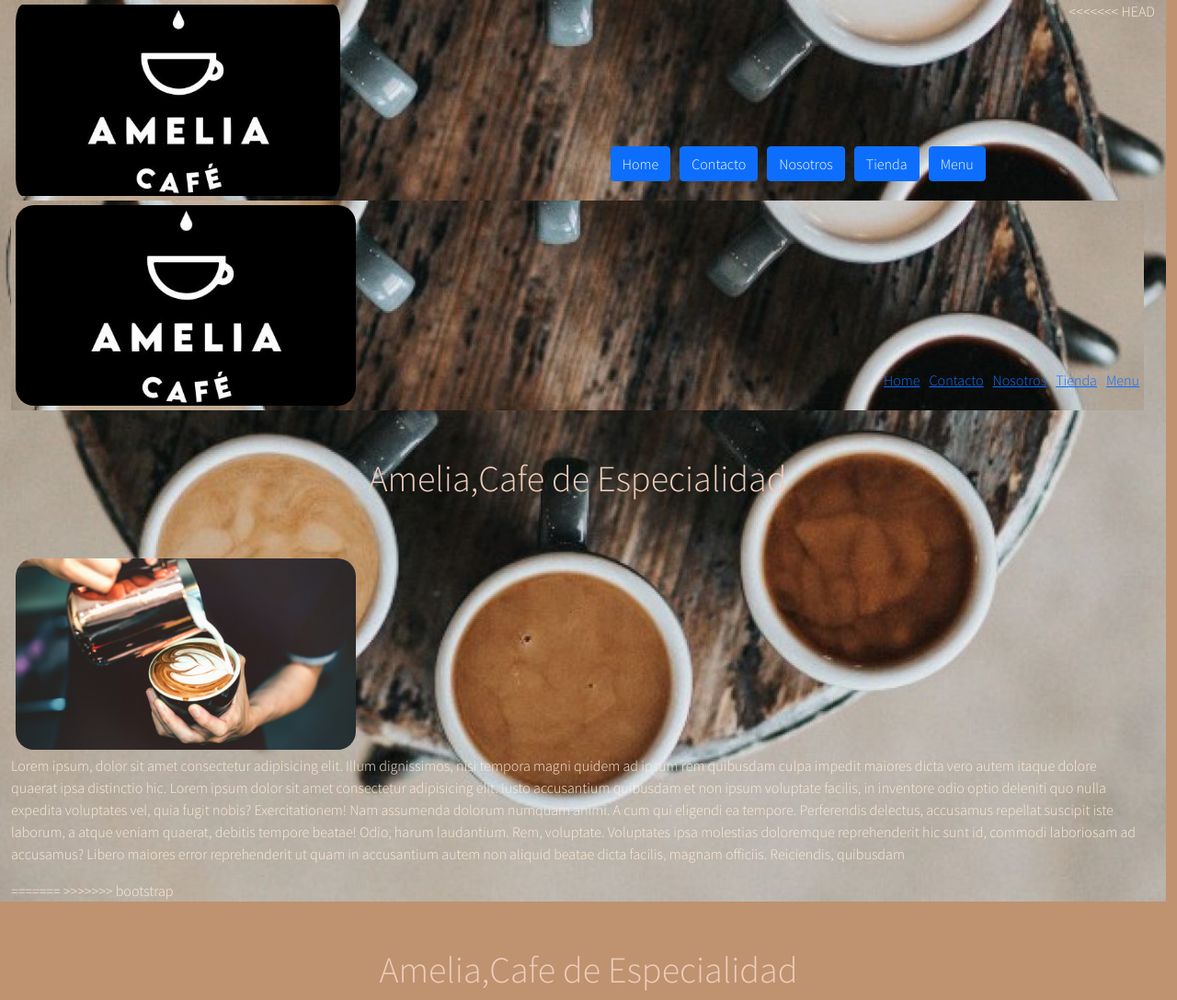
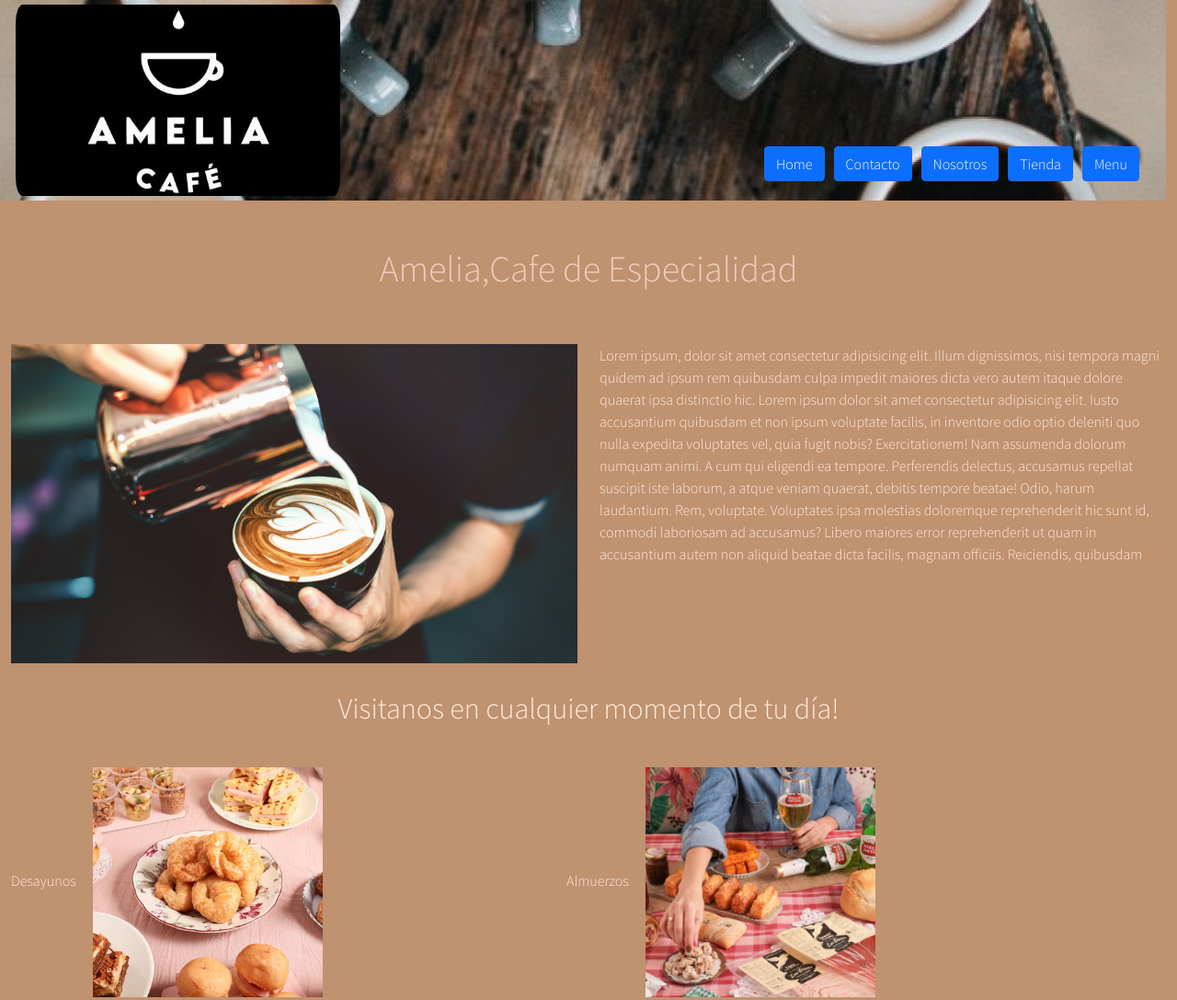
Before and after one commit to Agosvocero/ameliaCafe, a plain HTML site: page index.html in a window 1280 px wide. Shown: the top 1087 px of the page at 92% size. Drawn offline with nearby package versions, Linux system fonts and the light colour scheme.

Commit message:
modificacion a bootstrap

```diff
--- a/index.html
+++ b/index.html
@@ -30,40 +30,8 @@
         </nav>
 
 
-<<<<<<< HEAD
-</head>
-<body>
-  <div class="contenedor">
-  <!-- Comienza el header-->
-    <header class="encabezado">
-      <img class="imgHeader"src="./Imagenes/logo.jpg" alt="Logo">
-    <nav class="navegador">
-      <ul class="listanav">
-       <li><a href="index.html"> Home </a></li>
-       <li><a href="./Pages/Contacto.html"> Contacto </a></li>
-       <li><a href="./Pages/nosotros.html"> Nosotros </a></li>
-       <li><a href="./Pages/tienda.html">Tienda</a></li>
-       <li><a href="./Pages/menu.html"> Menu </a></li>
-      </ul>
-    </nav>
-<!-- Fin del header-->
-  </header>
+      </header>
 
-  <!--Introduccion a la pagina y breve historia de la cafeteria-->
-  <div class="ameliaCafe">
-     <h1> Amelia,Cafe de Especialidad</h1>
-     <div class="hijosAmelia">
-     <img src="./Imagenes/Café-de-especialidad-7.jpg" alt="Cafe">
-      <p class="parrafoTitulo"> Lorem ipsum, dolor sit amet consectetur adipisicing elit. Illum dignissimos, nisi tempora magni quidem ad ipsum rem quibusdam culpa impedit maiores dicta vero autem itaque dolore quaerat ipsa distinctio hic.
-      Lorem ipsum dolor sit amet consectetur adipisicing elit. Iusto accusantium quibusdam et non ipsum voluptate facilis, in inventore odio optio deleniti quo nulla expedita voluptates vel, quia fugit nobis? Exercitationem!
-      Nam assumenda dolorum numquam animi. A cum qui eligendi ea tempore. Perferendis delectus, accusamus repellat suscipit iste laborum, a atque veniam quaerat, debitis tempore beatae! Odio, harum laudantium. Rem, voluptate.
-      Voluptates ipsa molestias doloremque reprehenderit hic sunt id, commodi laboriosam ad accusamus? Libero maiores error reprehenderit ut quam in accusantium autem non aliquid beatae dicta facilis, magnam officiis. Reiciendis, quibusdam
-      </p>
-=======
->>>>>>> bootstrap
-    </div>
-  <!-- Fin del header-->
-    </header>
 
     <!--Introduccion a la pagina y breve historia de la cafeteria-->
     <div class=>
```
